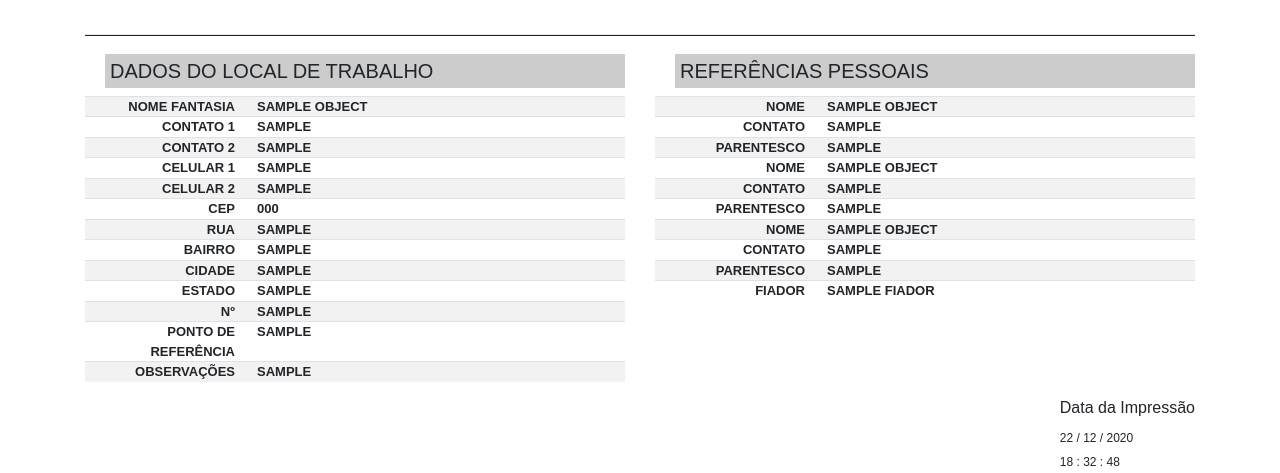
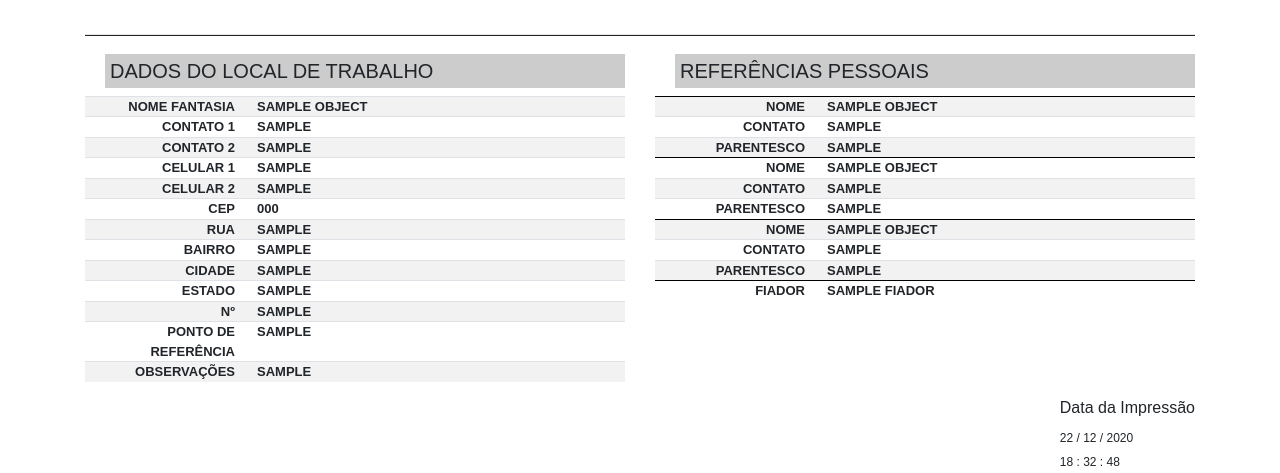
Before and after one commit to israelwerther/esctop, a Django app: template projeto/cliente/templates/cliente_detail.html in a window 1280 px wide. Shown: the part 731-1204 px from the top of the page. Run offline with Django 3.2, Linux system fonts and the light colour scheme; the template is opened without the code that fills it: most values are stand-ins (such as "Sample title", 1, 10 or a date in 2020); lists and menus that the app fills with data are empty; some libraries are stand-ins or nearby versions.

Commit message:
separação nas referencias pessoais com linhas

```diff
--- a/projeto/cliente/templates/cliente_detail.html
+++ b/projeto/cliente/templates/cliente_detail.html
@@ -66,16 +66,16 @@
         border-width: 1px 0;
         margin: 18px 0;
     }
-    .myDiv {
+    /* .myDiv {
         border: 5px outset rgb(121, 121, 121);
         height: 350px;
         text-transform: uppercase;
-    }
-    .myDiv1 {
+    } */
+    /* .myDiv1 {
         border: 5px outset rgb(121, 121, 121);
         height: 200px;
 
-    }
+    } */
     div.a {
         text-transform: uppercase;
     }
@@ -426,8 +426,8 @@
                         <tbody>
                             {% if object.ref1_nome %}
                                 <tr>
-                                    <th class="text-right" style="width:30%">Nome</th>
-                                    <th class="text-left" style="width:70%">{{ object.ref1_nome }}</th>
+                                    <th class="text-right" style="border-top: 1px solid #000000;">Nome</th>
+                                    <th class="text-left" style="border-top: 1px solid #000000;">{{ object.ref1_nome }}</th>
                                 </tr>
                             {% endif %}
                             {% if object.ref1_contato %}
@@ -438,14 +438,14 @@
                             {% endif %}
                             {% if object.ref1_parentesco %}
                                 <tr>
-                                    <th class="text-right" style="width:30%">Parentesco</th>
+                                    <th class="text-right" style="width:30%" style="border-top: 1px solid #000000;">Parentesco</th>
                                     <th class="text-left" style="width:70%">{{ object.ref1_parentesco }}</th>
                                 </tr>
                             {% endif %}
                             {% if object.ref2_nome %}
                                 <tr>
-                                    <th class="text-right" style="width:30%">Nome</th>
-                                    <th class="text-left" style="width:70%">{{ object.ref2_nome }}</th>
+                                    <th class="text-right" style="border-top: 1px solid #000000;">Nome</th>
+                                    <th class="text-left" style="border-top: 1px solid #000000;">{{ object.ref2_nome }}</th>
                                 </tr>
                             {% endif %}
                             {% if object.ref2_contato %}
@@ -462,8 +462,8 @@
                             {% endif %}
                             {% if object.ref3_nome %}
                                 <tr>
-                                    <th class="text-right" style="width:30%">Nome</th>
-                                    <th class="text-left" style="width:70%">{{ object.ref3_nome }}</th>
+                                    <th class="text-right" style="border-top: 1px solid #000000;">Nome</th>
+                                    <th class="text-left" style="border-top: 1px solid #000000;">{{ object.ref3_nome }}</th>
                                 </tr>
                             {% endif %}
                             {% if object.ref3_contato %}
@@ -480,8 +480,8 @@
                             {% endif %}
                             {% if object.fiador %}
                                 <tr>
-                                    <th class="text-right" style="width:30%">Fiador</th>
-                                    <th class="text-left" style="width:70%">{{ object.fiador }}</th>
+                                    <th class="text-right" style="border-top: 1px solid #000000;">Fiador</th>
+                                    <th class="text-left" style="border-top: 1px solid #000000;">{{ object.fiador }}</th>
                                 </tr>
                             {% endif %}
                         </tbody>
```
